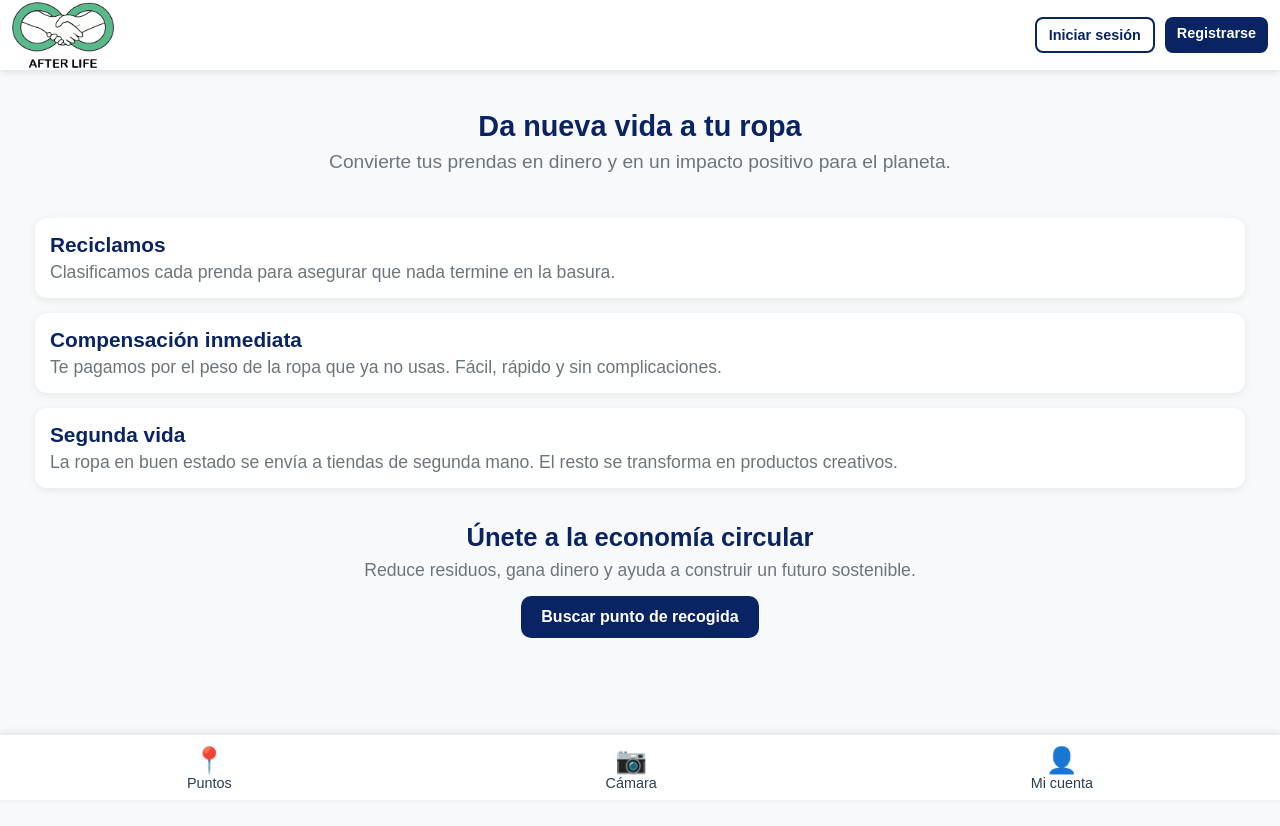
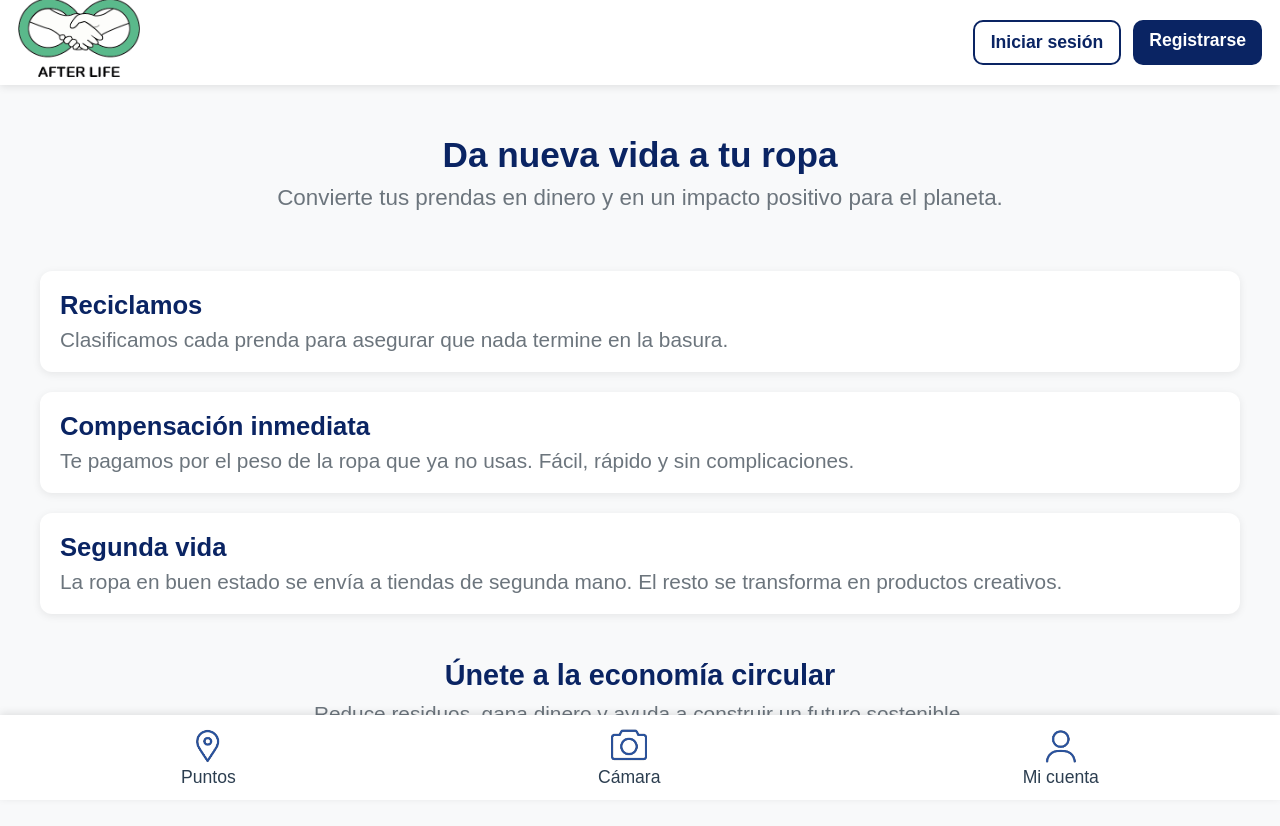
Before and after one commit to AkosCharon/App-afterlife, a plain HTML site: page index.html in a window 1280 px wide. Before the commit the page ends 800 px from the top, so only its background shows below. Drawn offline with Linux system fonts and the light colour scheme.

Commit message:
Update archivos

```diff
--- a/index.html
+++ b/index.html
@@ -63,21 +63,24 @@
 
     <!-- NAV INFERIOR TIPO INSTAGRAM -->
 <nav class="bottom-nav">
+
     <a href="puntos.html" class="bottom-btn">
-            <span>📍</span>
+        <img src="icono-puntos.png" alt="Puntos" class="bottom-icon">
         <p>Puntos</p>
     </a>
 
     <a href="camara.html" class="bottom-btn">
-            <span>📷</span>
+        <img src="icono-camara.png" alt="Cámara" class="bottom-icon">
         <p>Cámara</p>
     </a>
 
     <a href="cuenta.html" class="bottom-btn">
-            <span>👤</span>
+        <img src="icono-cuenta.png" alt="Cuenta" class="bottom-icon">
         <p>Mi cuenta</p>
     </a>
+
 </nav>
+
 
 </body>
 </html>
--- a/style.css
+++ b/style.css
@@ -1,4 +1,6 @@
-
+/* ============================
+   RESET
+============================ */
 * {
     margin: 0;
     padding: 0;
@@ -10,50 +12,51 @@ body {
     background-color: #F8F9FA;
     color: #2C3E50;
     overflow-x: hidden;
-    padding-bottom: 70px;
+    padding-bottom: 85px; /* espacio para nav inferior */
+    font-size: 18px;
 }
 
-
+/* ============================
+   NAV SUPERIOR
+============================ */
 .top-nav {
     position: fixed;
     top: 0;
     left: 0;
     right: 0;
-    height: 70px;
+    height: 85px;
     background-color: #FFFFFF;
     box-shadow: 0 2px 8px rgba(0,0,0,0.1);
     display: flex;
     justify-content: space-between;
     align-items: center;
-    padding: 0 12px;
+    padding: 0 18px;
     z-index: 100;
 }
 
 .nav-left a .logo {
-    height: 79px;
-    margin-top: 16px;
+    height: 95px;
+    margin-top: 10px;
 }
 
 .nav-right {
     display: flex;
-    gap: 10px;
+    gap: 12px;
 }
 
 .nav-right a {
     text-decoration: none;
-    padding: 8px 12px;
-    border-radius: 8px;
-    font-size: 0.9rem;
+    padding: 10px 16px;
+    border-radius: 10px;
+    font-size: 1.1rem;
     font-weight: 600;
     transition: 0.2s;
 }
-
 
 .btn-login {
     color: #0A2463;
     border: 2px solid #0A2463;
 }
-
 
 .btn-register {
     background-color: #0A2463;
@@ -69,48 +72,42 @@ body {
     opacity: 0.8;
 }
 
-
-.contenido {
-    margin-top: 80px;
+/* ============================
+   CONTENIDO GENERAL
+============================ */
+.contenido,
+.contenido2 {
+    margin-top: 95px;
     padding: 20px;
     text-align: center;
 }
 
-.contenido h1 {
-    font-size: 1.8rem;
+.contenido h1,
+.contenido2 h1 {
+    font-size: 2.2rem;
     margin-bottom: 10px;
     color: #0A2463;
 }
 
-.contenido p {
-    font-size: 1.2rem;
+.contenido p,
+.contenido2 p {
+    font-size: 1.4rem;
     color: #6C757D;
 }
 
-                        .contenido2 {
-                            margin-top: 70px;
-                            padding: 20px 0;
-                            text-align: center;
-                        }
+.mapa-puntos {
+    width: 100vw;
+}
 
-                        .contenido2 h1 {
-                            font-size: 1.6rem;
-                            margin-bottom: 10px;
-                            color: #0A2463;
-                        }
-
-                        .contenido2 p {
-                            font-size: 1.2rem;
-                            color: #6C757D;
-                        }
-
-
+/* ============================
+   NAV INFERIOR
+============================ */
 .bottom-nav {
     position: fixed;
     bottom: 0;
     left: 0;
     right: 0;
-    height: 65px;
+    height: 85px;
     background-color: #FFFFFF;
     box-shadow: 0 -2px 8px rgba(0,0,0,0.1);
     display: flex;
@@ -122,48 +119,52 @@ body {
 .bottom-btn {
     text-decoration: none;
     color: #2C3E50;
-    font-size: 0.9rem;
+    font-size: 1.1rem;
     display: flex;
     flex-direction: column;
     align-items: center;
     transition: 0.2s;
 }
 
-.bottom-btn span {
-    font-size: 1.6rem;
-}
-
 .bottom-btn:hover {
     color: #0A2463;
     transform: scale(1.1);
 }
-.mapa-puntos {
-    width: 100vw;
+
+.bottom-icon {
+    width: 36px;
+    height: 36px;
+    opacity: 0.85;
+    margin-bottom: 3px;
 }
 
+.bottom-btn:hover .bottom-icon {
+    opacity: 1;
+}
 
-/* Caja de datos del usuario */
+/* ============================
+   PÁGINA CUENTA
+============================ */
 .cuenta-box {
     background: #FFFFFF;
     border-radius: 12px;
-    padding: 15px;
-    margin: 15px;
+    padding: 20px;
+    margin: 20px;
     box-shadow: 0 2px 8px rgba(0,0,0,0.08);
     text-align: left;
-    font-size: 1rem;
+    font-size: 1.2rem;
 }
 
 .cuenta-box p {
-    margin-bottom: 8px;
+    margin-bottom: 10px;
 }
 
-/* Tabla/resumen */
 .tabla-resumen {
     display: flex;
     justify-content: space-around;
     background: #FFFFFF;
-    margin: 15px;
-    padding: 15px 5px;
+    margin: 20px;
+    padding: 20px 10px;
     border-radius: 12px;
     box-shadow: 0 2px 8px rgba(0,0,0,0.08);
 }
@@ -174,107 +175,117 @@ body {
 }
 
 .titulo-col {
-    font-size: 1rem;
+    font-size: 1.2rem;
     color: #6C757D;
 }
 
 .valor-col {
-    font-size: 1.2rem;
+    font-size: 1.5rem;
     font-weight: bold;
     color: #0A2463;
     margin-top: 5px;
 }
 
+/* ============================
+   PÁGINA CÁMARA
+============================ */
 .camara-main {
-    margin-top: 70px; /* espacio del header */
-    margin-bottom: 70px; /* espacio del footer */
+    margin-top: 95px;
+    margin-bottom: 95px;
     width: 100vw;
-    height: calc(100vh - 140px); /* pantalla menos header y footer */
+    height: calc(100vh - 190px);
     overflow: hidden;
 }
 
 .camara-img {
     width: 100%;
     height: 100%;
-    object-fit: cover; /* llena el espacio como una cámara real */
+    object-fit: cover;
 }
 
-/* HERO */
+/* ============================
+   HERO INDEX
+============================ */
 .hero {
     text-align: center;
-    padding: 10px 20px;
+    padding: 20px 20px;
 }
 
 .hero h1 {
-    font-size: 1.8rem;
+    font-size: 2.2rem;
     color: #0A2463;
-    margin-bottom: 8px;
+    margin-bottom: 10px;
 }
 
 .hero p {
-    font-size: 1.2rem;
+    font-size: 1.4rem;
     color: #6C757D;
-    margin-bottom: 15px;
+    margin-bottom: 20px;
 }
 
 .hero-img {
-    width: 90%;
+    width: 95%;
     border-radius: 12px;
     box-shadow: 0 2px 8px rgba(0,0,0,0.1);
 }
 
-/* CARDS */
+/* ============================
+   CARDS INDEX
+============================ */
 .info-cards {
     margin-top: 20px;
-    padding: 0 15px;
+    padding: 0 20px;
 }
 
 .card {
     background: #FFFFFF;
     border-radius: 12px;
-    padding: 15px;
-    margin-bottom: 15px;
+    padding: 20px;
+    margin-bottom: 20px;
     box-shadow: 0 2px 8px rgba(0,0,0,0.08);
     text-align: left;
 }
 
 .card h2 {
-    font-size: 1.3rem;
-    color: #0A2463;
-    margin-bottom: 5px;
-}
-
-.card p {
-    font-size: 1.1rem;
-    color: #6C757D;
-}
-
-/* CTA FINAL */
-.cta {
-    text-align: center;
-    padding: 20px 15px;
-}
-
-.cta h2 {
     font-size: 1.6rem;
     color: #0A2463;
     margin-bottom: 8px;
 }
 
+.card p {
+    font-size: 1.3rem;
+    color: #6C757D;
+}
+
+/* ============================
+   CTA FINAL
+============================ */
+.cta {
+    text-align: center;
+    padding: 25px 20px;
+}
+
+.cta h2 {
+    font-size: 1.8rem;
+    color: #0A2463;
+    margin-bottom: 10px;
+}
+
 .cta p {
-    font-size: 1.1rem;
+    font-size: 1.3rem;
     color: #6C757D;
-    margin-bottom: 15px;
+    margin-bottom: 20px;
 }
 
 .cta-btn {
     display: inline-block;
     background-color: #0A2463;
     color: white;
-    padding: 12px 20px;
-    border-radius: 10px;
+    padding: 14px 22px;
+    border-radius: 12px;
     text-decoration: none;
     font-weight: 600;
+    font-size: 1.2rem;
     transition: 0.2s;
 }
 
```
Also changed, not shown: camara.html (+7 -4 lines), cuenta.html (+6 -3 lines), login.html (+6 -3 lines), puntos.html (+6 -3 lines), registro.html (+6 -3 lines), Un paquete marrón co.webp (added), icono-camara.png (added), icono-cuenta.png (added), icono-puntos.png (added). Lines whose indentation alone changed are shown as unchanged.
